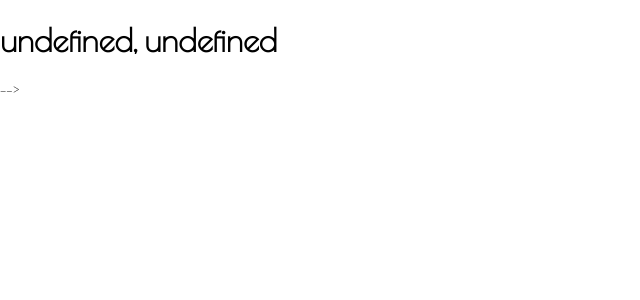
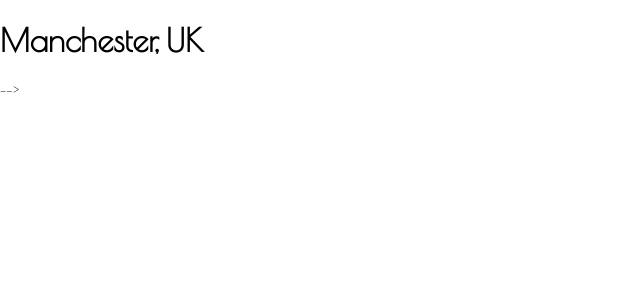
Before and after one commit to heliDevine/weather-app, a React (Create React App) app: page / in a window 1280 px wide. Shown: the top 300 px of the page, without its empty margins (0-640 px from the left). Built offline with nearby package versions, Linux system fonts and the light colour scheme.

Commit message:
location details completed

```diff
--- a/src/components/App.js
+++ b/src/components/App.js
@@ -1,6 +1,8 @@
+import React from 'react';
+import PropTypes from 'prop-types';
 import '../styles/App.css';
+
 import LocationDetails from './LocationDetails';
-import PropTypes from 'prop-types';
 
 const App = ({ location }) => {
     const { city, country } = location;
--- a/src/index.js
+++ b/src/index.js
@@ -6,7 +6,7 @@ import location from './data/forecast.json';
 
 ReactDOM.render(
     <React.StrictMode>
-        <App location={location} />
+        <App location={location.location} />
     </React.StrictMode>,
     document.getElementById('root'),
 );
```
